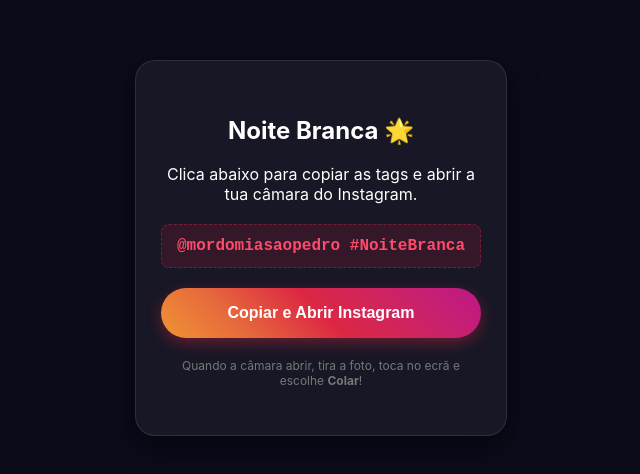
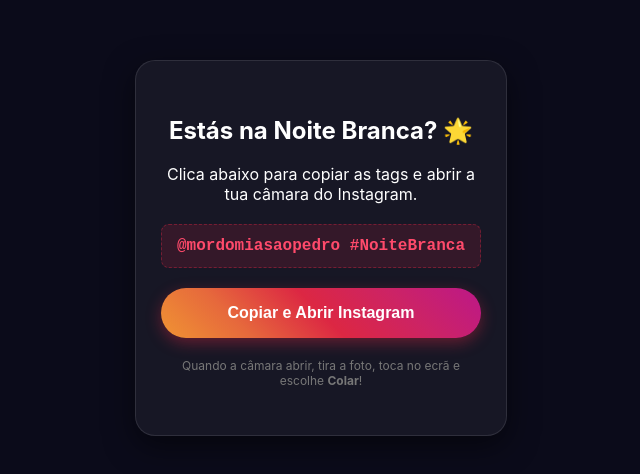
Before and after one commit to PiterPT/NoiteBranca2026, a plain HTML site: page index.html in a window 1280 px wide. Shown: the part 152-626 px from the top of the page, without its empty margins (319-959 px from the left). Drawn offline with Linux system fonts and the light colour scheme.

Commit message:
Update index.html

```diff
--- a/index.html
+++ b/index.html
@@ -53,7 +53,7 @@
 <body>
 
 <div class="card">
-    <h2>Noite Branca 🌟</h2>
+    <h2>Estás na Noite Branca? 🌟</h2>
     <p>Clica abaixo para copiar as tags e abrir a tua câmara do Instagram.</p>
 
     <div class="tags-box" id="textoParaCopiar">@mordomiasaopedro #NoiteBranca</div>
```
